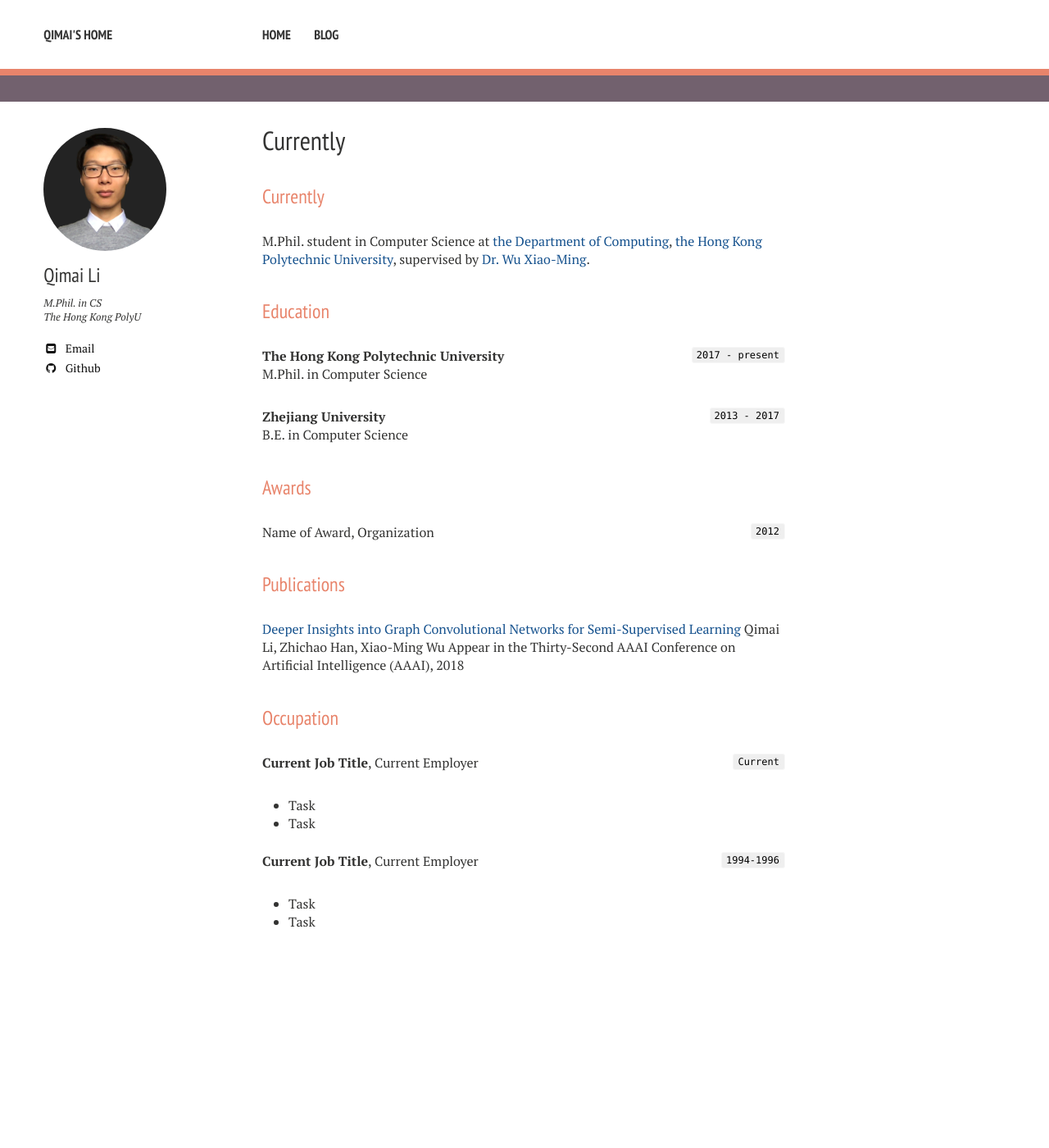
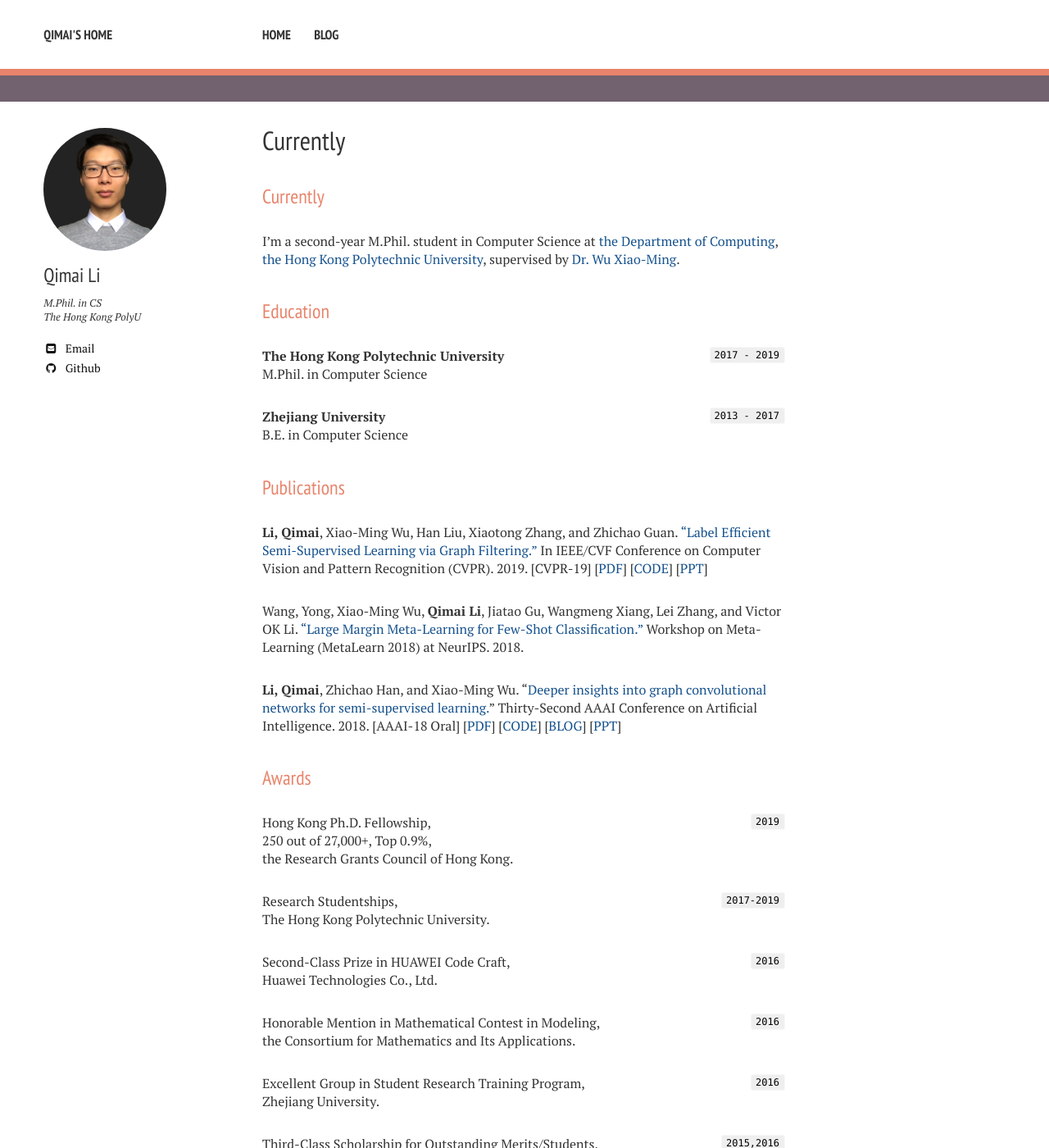
Before and after one commit to liqimai/liqimai.github.io, a Jekyll site: the page built from resume.md, in a window 1280 px wide and 1400 px high. Shown: the whole window at 82% size. Built offline with Jekyll 4.4.1, drawn with Linux system fonts in a browser that asks for light colours; nearby versions of some CDN libraries; our own code applies the rules of GitHub Pages for plain Markdown files; some of the changed text lies outside the part shown.

Commit message:
Add HKPFS acceptance rate

```diff
--- a/resume.md
+++ b/resume.md
@@ -2,70 +2,54 @@
 layout: resume
 ---
 ## Currently
-
-M.Phil. student in Computer Science at [the Department of Computing](https://www.comp.polyu.edu.hk), [the Hong Kong Polytechnic University](https://www.polyu.edu.hk), supervised by [Dr. Wu Xiao-Ming](http://www4.comp.polyu.edu.hk/~csxmwu/).
+I'm a second-year M.Phil. student in Computer Science at [the Department of Computing](https://www.comp.polyu.edu.hk), [the Hong Kong Polytechnic University](https://www.polyu.edu.hk), supervised by [Dr. Wu Xiao-Ming](http://www4.comp.polyu.edu.hk/~csxmwu/).
 
 ## Education
 
-`2017 - present`
-__The Hong Kong Polytechnic University__<br>
+`2017 - 2019`
+__The Hong Kong Polytechnic University__
 M.Phil. in Computer Science
 
 `2013 - 2017`
-__Zhejiang University__<br>
+__Zhejiang University__
 B.E. in Computer Science
 
-## Awards
-
-`2012`
-Name of Award, Organization
 
 ## Publications
+**Li, Qimai**, Xiao-Ming Wu, Han Liu, Xiaotong Zhang, and Zhichao Guan. ["Label Efficient Semi-Supervised Learning via Graph Filtering."](https://arxiv.org/abs/1901.09993) In IEEE/CVF Conference on Computer Vision and Pattern Recognition (CVPR). 2019. [CVPR-19]
+\[[PDF](https://arxiv.org/pdf/1901.09993.pdf)\]
+\[[CODE](https://github.com/liqimai/Efficient-SSL)\]
+\[[PPT](/miscellaneous/Label_Efficient_Semi-Supervised_Learning_via Graph_Filtering.pdf)\]
 
-[Deeper Insights into Graph Convolutional Networks for Semi-Supervised Learning](https://arxiv.org/abs/1801.07606)
-Qimai Li, Zhichao Han, Xiao-Ming Wu
-Appear in the Thirty-Second AAAI Conference on Artificial Intelligence (AAAI), 2018
-<!-- A list is also available [online](https://scholar.google.co.uk/citations?user=LTOTl0YAAAAJ) -->
+Wang, Yong, Xiao-Ming Wu, **Qimai Li**, Jiatao Gu, Wangmeng Xiang, Lei Zhang, and Victor OK Li. ["Large Margin Meta-Learning for Few-Shot Classification."](http://metalearning.ml/2018/papers/metalearn2018_paper11.pdf) Workshop on Meta-Learning (MetaLearn 2018) at NeurIPS. 2018.
 
-<!-- ### Journals
-
-`1994`
-Article Title, Journal Title
-
-`1994`
-Article Title, Journal Title -->
-
-<!-- ### Books
-
-`1994`
-Book Title, Journal Title
-
-`1994`
-Book Title, Journal Title -->
+**Li, Qimai**, Zhichao Han, and Xiao-Ming Wu. "[Deeper insights into graph convolutional networks for semi-supervised learning.](https://arxiv.org/abs/1801.07606)" Thirty-Second AAAI Conference on Artificial Intelligence. 2018.
+\[AAAI-18 Oral\]
+\[[PDF](https://arxiv.org/pdf/1801.07606.pdf)\]
+\[[CODE](https://github.com/liqimai/gcn/tree/AAAI-18/)\]
+\[[BLOG](/blog/AAAI-18/)\]
+\[[PPT](/miscellaneous/AAAI-2018 Oral Presentation.pdf)\]
 
 
-<!-- ## Presentations
+## Awards
+`2019`
+Hong Kong Ph.D. Fellowship,
+250 out of 27,000+, Top 0.9%,
+the Research Grants Council of Hong Kong.
 
-`1994`
-Presentation Title, Conference, <a href="https://MyWebsite.tld/presentation1">Link to Presentation</a> -->
+`2017-2019`
+Research Studentships,
+The Hong Kong Polytechnic University.
 
+`2016`
+Second-Class Prize in HUAWEI Code Craft,
+Huawei Technologies Co., Ltd.
 
-## Occupation
+`2016` Honorable Mention in Mathematical Contest in Modeling,
+the Consortium for Mathematics and Its Applications.
 
-`Current`
-__Current Job Title__, Current Employer
+`2016` Excellent Group in Student Research Training Program,
+Zhejiang University.
 
-- Task
-- Task
-
-`1994-1996`
-__Current Job Title__, Current Employer
-
-- Task
-- Task
-
-
-
-<!-- ### Footer
-
-Last updated: May 2013 -->
+`2015,2016` Third-Class Scholarship for Outstanding Merits/Students,
+Zhejiang University.
```
Also changed, not shown: index.md (+1 -0 lines).
